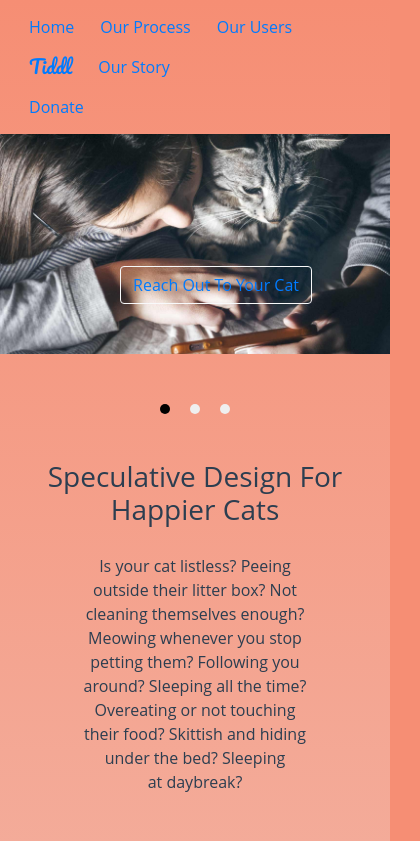
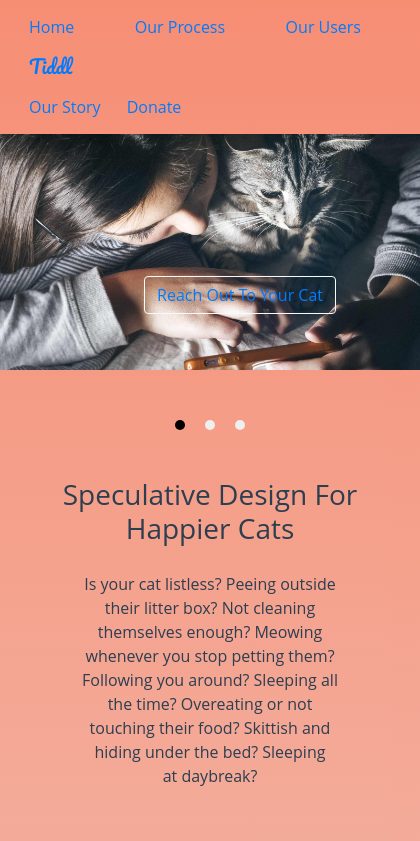
Before and after one commit to usrrname/cats, a Vue app: page / in a window 390 px wide. Shown: the top 841 px of the page, 420 px wide, since content can reach past the window. Built offline with nearby package versions, Linux system fonts and the light colour scheme.

Commit message:
set border box sizing to inherit, change menu alignment

```diff
--- a/src/App.vue
+++ b/src/App.vue
@@ -3,7 +3,7 @@
 <!-- menu -->
 <nav class="navbar navbar-default flex-sm-column flex-md-row flex-lg-row" role="navigation">
 <!-- Brand and toggle get grouped for better mobile display -->
-<ul class="nav align-content-start flex-sm-nowrap flex-md-wrap flex-lg-wrap">
+<ul class="nav justify-content-between flex-sm-nowrap flex-md-nowrap flex-lg-wrap">
 <li class="btn-group" role="group">
   <button type="button" class="btn btn-default"><router-link to="/">Home</router-link></button>
 </li>
@@ -16,11 +16,11 @@
 <li class="btn-group" role="group">
 <button type="button" class="btn btn-default" id="appBrand"><router-link to="/tiddl">Tiddl</router-link></button>
 </li>
+</ul>
+<ul class="nav navbar-right flex-sm-row flex-md-nowrap justify-content-around flex-md-row flex-lg-row flex-lg-wrap">
 <li class="btn-group" role="group">
   <button type="button" class="btn btn-default"><router-link to="/about">Our Story</router-link></button>
 </li>
-</ul>
-<ul class="nav navbar-right flex-lg-column flex-sm-wrap flex-sm-row flex-md-nowrap flex-lg-nowrap">
 <li class="btn-group" role="group">
   <button type="button" class="btn btn-default"><router-link to="/donate">Donate</router-link></button>
 </li>
@@ -30,7 +30,7 @@
 <!-- Footer -->
 <footer class="page-footer font-small pl-5 pt-6">
     <!-- Footer Links -->
-    <div class="container-fluid text-center text-md-left">
+    <div class="container-fluid text-md-left text-sm-left">
 
       <!-- Grid row -->
       <div class="row">
@@ -50,7 +50,7 @@
         <hr class="clearfix w-100 d-md-none pb-3">
 
         <!-- Grid column -->
-        <div class="col-md-3 mb-md-0 mb-3">
+        <div class="col-sm-4 col-md-2 mb-md-0 mb-3">
 
             <!-- Links -->
 
@@ -70,7 +70,7 @@
           <!-- Grid column -->
 
           <!-- Grid column -->
-          <div class="col-md-3 mb-md-0 mb-3">
+          <div class="col-sm-4 col-md-2 mb-md-0 mb-3">
 
             <!-- Links -->
             <h6 class="text-uppercase">Made By</h6>
@@ -92,7 +92,7 @@
 
           </div>
           <!-- Grid column -->
-       <div class="col-md-2 mb-md-0 mb-3">
+       <div class="col-sm-4 col-md-2 mb-md-0 mb-3">
          <div class="footerLogo"><img src="@/assets/img/icon_50px.png" width=40 height=40 ><span id="appBrand" class="display-md-4 pl-2"><router-link to="/tiddl">Tiddl</router-link></span></div>
          <div class="appbadge"><a href="https://itunes.apple.com/us/app/tiddl/id1435369864" target="_blank"><img src="@/assets/img/app-store-badge.png" width="100"></a></div>
         </div>
@@ -144,6 +144,9 @@ html, body{
   background-image: linear-gradient(#f68e74, #EEEEEE);
   font-family: "Open Sans", Arial, Helvetica, sans-serif;
 }
+*, *:before, *:after {
+  box-sizing: inherit;
+}
 #app {
   -webkit-font-smoothing: antialiased;
   -moz-osx-font-smoothing: grayscale;
@@ -152,6 +155,7 @@ html, body{
   margin:0;
   padding-left:0;
   padding-right:0;
+  padding-bottom:0;
 }
 footer{
   margin-top:3.75em;
```
